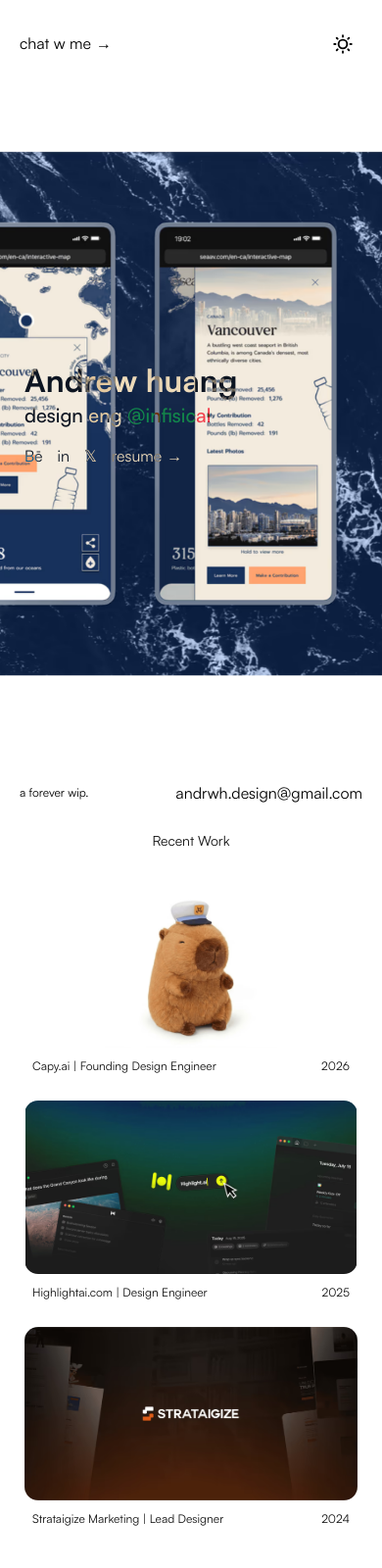
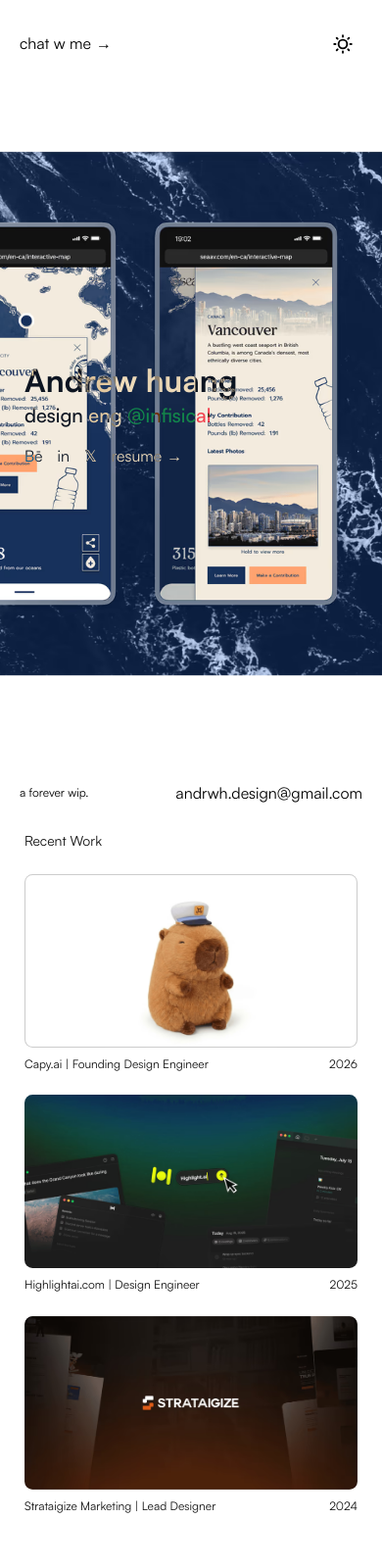
Before and after one commit to andrewhuhh/andrwhcom, a website: page site/index.html in a window 390 px wide. Shown: the top 1600 px of the page at 98% size. Drawn offline with Linux system fonts and the light colour scheme.

Commit message:
Clean up site code and align Recent Work with Snapshots
Co-authored-by: capy-ai[bot] <230910855+capy-ai[bot]@users.noreply.github.com>

```diff
--- a/site/assets/css/style.css
+++ b/site/assets/css/style.css
@@ -1,13 +1,3 @@
-/* andrwh.com
- *
- * Layout has two modes, switched at 1200px:
- *   desktop  1200px and up
- *   compact  below 1200px (tablet and phone)
- * A second, smaller step at 499px only shrinks the type.
- */
-
-/* ---------- Fonts ---------- */
-
 @font-face {
   font-family: "Satoshi";
   src: url("../fonts/Satoshi-Regular.woff2") format("woff2");
@@ -29,9 +19,6 @@
   font-display: swap;
 }
 
-/* Metric-matched Arial stand-ins. "Satoshi Fallback" shows while Satoshi
-   loads and covers glyphs Satoshi lacks; "Arrow" is what draws the arrows
-   after link labels. */
 @font-face {
   font-family: "Satoshi Fallback";
   src: local("Arial");
@@ -50,8 +37,6 @@
   size-adjust: 107.89%;
 }
 
-/* ---------- Theme ---------- */
-
 :root {
   color-scheme: light;
   --bg: #fff;
@@ -61,9 +46,8 @@
   --accent-hover: #ed702e;
   --sun: block;
   --moon: none;
-
-  /* Easing curves. The linear() ones approximate the spring animations of
-     the original design. */
+  --gutter: 45px;
+  --gap: 32px;
   --ease-out: cubic-bezier(0, 0, 0.19, 0.99);
   --spring-snappy: linear(0, 0.198, 0.446, 0.627, 0.75, 0.833, 0.888, 0.925, 0.95, 0.967, 0.978, 0.985, 0.99, 0.993, 0.996, 0.997, 1);
   --spring-soft: linear(0, 0.061, 0.201, 0.368, 0.533, 0.677, 0.794, 0.883, 0.946, 0.987, 1.011, 1.024, 1.028, 1.027, 1.024, 1.019, 1.015, 1.01, 1.007, 1.004, 1);
@@ -79,7 +63,6 @@
   --moon: block;
 }
 
-/* Without JavaScript there is no data-theme, so follow the system. */
 @media (prefers-color-scheme: dark) {
   :root:not([data-theme]) {
     color-scheme: dark;
@@ -90,8 +73,6 @@
     --moon: block;
   }
 }
-
-/* ---------- Base ---------- */
 
 *,
 *::before,
@@ -121,7 +102,6 @@ ul {
   padding: 0;
 }
 
-/* <picture> only chooses the file; the <img> inside is what gets laid out. */
 picture {
   display: contents;
 }
@@ -139,7 +119,6 @@ img {
   align-items: center;
   min-height: 100vh;
   padding: 0 40px;
-  background: var(--bg);
   overflow: hidden;
 }
 
@@ -147,15 +126,12 @@ main {
   display: contents;
 }
 
-/* ---------- Links ---------- */
-
 .link {
   display: flex;
   align-items: center;
   gap: 5px;
-  overflow: hidden;
   color: var(--link-color, #fff);
-  white-space: pre;
+  white-space: nowrap;
   text-decoration: none;
   transition: color 0.64s var(--spring-snappy), gap 0.64s var(--spring-snappy);
 }
@@ -178,10 +154,6 @@ main {
   transform: rotate(-45deg);
 }
 
-/* ---------- Fixed top and bottom bars ---------- */
-
-/* mix-blend-mode: difference keeps the white text readable over anything:
-   it turns dark on the light background and stays light over dark images. */
 .bar {
   position: fixed;
   left: 0;
@@ -211,14 +183,10 @@ main {
   padding: 25px 40px;
 }
 
-.bar--bottom .bar-inner {
-  width: 93%;
-}
-
 .bar--bottom p {
   font-size: 12px;
   line-height: 1;
-  white-space: pre;
+  white-space: nowrap;
 }
 
 .theme-toggle {
@@ -253,18 +221,15 @@ main {
   display: var(--moon);
 }
 
-/* ---------- Sections ---------- */
-
 .hero,
 .section {
   position: relative;
   z-index: 5;
   width: 100%;
   max-width: 1200px;
-  padding: 0 45px;
+  padding: 0 var(--gutter);
 }
 
-/* Hairlines down both sides of the content column. */
 .hero::after,
 .section::after {
   content: "";
@@ -275,42 +240,33 @@ main {
   pointer-events: none;
 }
 
-/* ---------- Hero ---------- */
-
 .hero {
   --border: rgba(255, 255, 255, 0.2);
+  display: flex;
+  flex-direction: column;
+  justify-content: center;
+  gap: 20px;
+  height: 100vh;
   color: #fff;
   mix-blend-mode: difference;
   animation: fade-in 0.8s cubic-bezier(0.12, 0.23, 0.5, 1) 0.2s both;
 }
 
-.hero-inner {
-  display: flex;
-  flex-direction: column;
-  justify-content: center;
-  align-items: flex-start;
-  gap: 20px;
-  height: 100vh;
-  overflow: hidden;
-}
-
 .intro {
   display: flex;
   flex-direction: column;
-  align-items: flex-start;
   gap: 5px;
+  white-space: nowrap;
 }
 
 h1 {
   font-size: 50px;
   font-weight: 700;
-  white-space: pre;
 }
 
 h2 {
   font-size: 30px;
   font-weight: 500;
-  white-space: pre;
 }
 
 h2 a {
@@ -329,115 +285,74 @@ h2 a:hover {
   gap: 15px;
 }
 
-/* ---------- Recent Work and Snapshots ---------- */
-
 .section {
   display: flex;
   flex-direction: column;
-  align-items: center;
   gap: 20px;
+  padding-bottom: 120px;
 }
 
 .section-title {
-  display: flex;
-  flex-direction: column;
-  align-items: center;
-  width: 100%;
-  overflow: hidden;
   font-size: 18px;
   line-height: 2;
-  white-space: pre;
+  text-align: center;
 }
 
 .muted {
   opacity: 0.5;
 }
 
-.work-list {
+.cards {
   display: flex;
   flex-direction: column;
-  align-items: flex-start;
-  gap: 40px;
-  width: 100%;
-  padding-bottom: 120px;
+  gap: var(--gap);
+}
+
+.work {
+  display: flex;
+  flex-direction: column;
+  gap: 12px;
+}
+
+.work-meta {
+  --link-color: var(--text);
+  justify-content: space-between;
+}
+
+.card {
+  display: block;
+  aspect-ratio: 2504 / 1304;
+  border-radius: 2.4% / 4.6%;
   overflow: hidden;
 }
 
-.work-item {
-  display: flex;
-  flex-direction: column;
-  justify-content: space-between;
-  width: 1030px;
-  height: 575px;
+.card img {
+  object-fit: cover;
 }
 
-.work-card {
-  display: block;
-  aspect-ratio: 1.92308;
-  border-radius: 20px;
-  overflow: hidden;
+.card--contain {
+  border: 1px solid var(--border);
+  background: #fff;
 }
 
-.work-card img {
+.card--contain img {
   object-fit: contain;
 }
 
-.work-meta {
-  display: flex;
-  justify-content: space-between;
-  align-items: center;
-  padding: 0 25px;
-  --link-color: var(--text);
+.card--right img {
+  object-position: right;
 }
 
-.shot-list {
-  display: flex;
-  flex-direction: column;
-  gap: 20px;
-  width: 100%;
-  padding-bottom: 120px;
-  overflow: hidden;
-}
-
-.shot {
-  display: block;
-  aspect-ratio: 1.92164;
-  overflow: hidden;
-}
-
-.shot img {
-  object-fit: contain;
-}
-
-.shot--link {
-  border-radius: 20px;
-}
-
-.shot--link img {
-  object-fit: cover;
-}
-
-.shot--right img {
-  object-position: right center;
-}
-
-/* Linked images grow a little on hover. */
-.work-card img,
-.shot--link img {
+a.card img {
   transition: transform 0.4s var(--spring-soft);
 }
 
 @media (hover: hover) {
-  .work-card:hover img,
-  .shot--link:hover img {
+  a.card:hover img {
     transform: scale(1.1) rotate(1deg);
   }
 }
 
-/* ---------- Edge blur ---------- */
-
-/* Eight stacked layers, each blurring twice as much as the one before and
-   masked to its own band, so the blur ramps up smoothly toward the edge. */
 .edge-blur {
   position: fixed;
   left: 0;
@@ -483,24 +398,19 @@ h2 a:hover {
 .edge-blur span:nth-child(7) { --layer: 7; --blur: 10px; }
 .edge-blur span:nth-child(8) { --layer: 8; --blur: 20px; }
 
-/* ---------- Grain ---------- */
-
 .grain {
   position: absolute;
   inset: 0;
-  z-index: 0;
   background: url("../images/grain.png") left top / 162.5px auto repeat;
   opacity: 0.2;
   mix-blend-mode: soft-light;
   pointer-events: none;
 }
 
-/* ---------- Image ticker ---------- */
-
 .ticker {
   position: absolute;
   top: 2px;
-  left: calc(50% - min(1200px, 100%) / 2);
+  left: 50%;
   z-index: 1;
   display: flex;
   align-items: center;
@@ -509,17 +419,17 @@ h2 a:hover {
   height: 834px;
   padding: 10px;
   overflow: hidden;
+  transform: translateX(-50%);
   animation: fade-in 3s cubic-bezier(0.44, 0, 0.56, 1) 0.5s both;
 }
 
 .ticker-track {
   --item-width: 1030px;
-  --gap: 10px;
+  --item-gap: 10px;
   display: flex;
   flex: none;
-  gap: var(--gap);
+  gap: var(--item-gap);
   list-style: none;
-  /* One loop moves the track by the four unique images, at 100px a second. */
   animation: ticker 41.6s linear infinite;
   will-change: transform;
 }
@@ -527,20 +437,14 @@ h2 a:hover {
 .ticker-track li {
   flex: none;
   width: var(--item-width);
-  aspect-ratio: 1.92308;
-}
-
-.ticker-track img {
-  object-fit: contain;
+  aspect-ratio: 2504 / 1304;
 }
 
 @keyframes ticker {
   to {
-    transform: translateX(calc((var(--item-width) + var(--gap)) * -4));
+    transform: translateX(calc((var(--item-width) + var(--item-gap)) * -4));
   }
 }
-
-/* ---------- Motion ---------- */
 
 @keyframes fade-in {
   from {
@@ -555,17 +459,10 @@ h2 a:hover {
   }
 }
 
-/* Entrance on page load. Set --delay inline on each element. */
 .reveal {
   animation: rise 1s var(--ease-out) var(--delay, 0s) both;
 }
 
-/* The two effects below are driven by main.js, which adds .is-visible when
-   the element scrolls into view. They only apply when JavaScript is running
-   (the .js class on <html>). */
-
-/* Images sit back and dimmed until scrolled into view, and settle back
-   again when they leave. */
 .js .tilt {
   opacity: 0.5;
   transform: perspective(1200px) translateY(5px) scale(0.97) rotateX(4deg);
@@ -574,10 +471,9 @@ h2 a:hover {
 
 .js .tilt.is-visible {
   opacity: 1;
-  transform: perspective(1200px) translateY(0) scale(1) rotateX(0deg);
+  transform: none;
 }
 
-/* Section titles swing up into place once. */
 .js .pop {
   opacity: 0;
   transform: translateY(87px) rotate(12deg);
@@ -603,9 +499,12 @@ h2 a:hover {
   }
 }
 
-/* ---------- Compact layout (below 1200px) ---------- */
+@media (max-width: 1199.98px) {
+  :root {
+    --gutter: 0px;
+    --gap: 24px;
+  }
 
-@media (max-width: 1199.98px) {
   .page {
     padding: 0 25px;
   }
@@ -614,22 +513,8 @@ h2 a:hover {
     padding: 0;
   }
 
-  .bar-inner,
-  .bar--bottom .bar-inner {
-    width: 100%;
-    min-width: 310px;
+  .bar-inner {
     padding: 25px 20px;
-  }
-
-  .hero,
-  .section {
-    max-width: none;
-    padding: 0;
-  }
-
-  .hero,
-  .section:last-of-type {
-    min-width: 310px;
   }
 
   .hero::after,
@@ -637,40 +522,20 @@ h2 a:hover {
     content: none;
   }
 
-  .hero-inner {
-    overflow: visible;
-  }
-
   .section {
-    align-items: flex-start;
-  }
-
-  .work-list {
-    gap: 28px;
     padding-bottom: 96px;
   }
 
-  .work-item {
-    gap: 12px;
-    width: 100%;
-    height: auto;
+  .section-title {
+    text-align: left;
   }
 
-  .work-card {
-    border-radius: 14px;
-  }
-
-  .work-card:hover img {
-    transform: none;
+  .work {
+    gap: 10px;
   }
 
   .work-meta {
-    padding: 0 8px;
     font-size: 12px;
-  }
-
-  .shot {
-    aspect-ratio: 1.92308;
   }
 
   .ticker {
@@ -678,8 +543,6 @@ h2 a:hover {
     height: 844px;
   }
 }
-
-/* ---------- Small phones: smaller type ---------- */
 
 @media (max-width: 499px) {
   h1 {
--- a/site/index.html
+++ b/site/index.html
@@ -7,7 +7,6 @@
     <meta name="description" content="Designer based in Vancouver/BC/Canada/.">
     <meta name="robots" content="max-image-preview:large">
     <link rel="canonical" href="https://andrwh.com/">
-
     <meta property="og:type" content="website">
     <meta property="og:url" content="https://andrwh.com/">
     <meta property="og:title" content="andrew huang">
@@ -17,14 +16,10 @@
     <meta name="twitter:title" content="andrew huang">
     <meta name="twitter:description" content="Designer based in Vancouver/BC/Canada/.">
     <meta name="twitter:image" content="https://andrwh.com/assets/images/og.jpg">
-
     <link rel="icon" type="image/png" href="assets/images/favicon.png">
     <link rel="preload" href="assets/fonts/Satoshi-Regular.woff2" as="font" type="font/woff2" crossorigin>
     <link rel="preload" href="assets/fonts/Satoshi-Bold.woff2" as="font" type="font/woff2" crossorigin>
     <link rel="stylesheet" href="assets/css/style.css">
-
-    <!-- Runs before first paint: marks JS as available and applies the saved
-         or system theme so the page never flashes the wrong colors. -->
     <script>
       (function () {
         var root = document.documentElement;
@@ -35,20 +30,16 @@
         root.classList.add("js");
       })();
     </script>
-
-    <!-- Google Analytics -->
     <script async src="https://www.googletagmanager.com/gtag/js?id=G-W5NEH3M1MR"></script>
     <script>
       window.dataLayer = window.dataLayer || [];
       function gtag(){dataLayer.push(arguments);}
       gtag('js', new Date());
-
       gtag('config', 'G-W5NEH3M1MR');
     </script>
   </head>
   <body>
     <div class="page">
-      <!-- Fixed top bar -->
       <header class="bar bar--top">
         <div class="bar-inner">
           <a class="link reveal" style="--delay: 1.3s" href="https://calendly.com/design-3ww/30min" target="_blank" rel="noopener"><span>chat w me</span><span class="link-arrow" aria-hidden="true">→</span></a>
@@ -60,9 +51,7 @@
       </header>
 
       <main>
-        <!-- Hero: white text blended over the image ticker behind it -->
         <section class="hero">
-          <div class="hero-inner">
           <div class="intro">
             <h1 class="reveal" style="--delay: 0.5s">Andrew huang</h1>
             <h2 class="reveal" style="--delay: 0.75s">design eng <a href="https://infisical.com/" target="_blank" rel="noopener">@infisical</a></h2>
@@ -73,134 +62,122 @@
             <a class="link reveal" style="--delay: 1.4s" href="https://twitter.com/andrwhcom" target="_blank" rel="noopener" aria-label="X">𝕏</a>
             <a class="link reveal" style="--delay: 1.5s" href="https://drive.google.com/file/d/1gHOfg6_Lo22cL_RI4OXpyIgxNb5w5ZBq/view?usp=sharing" target="_blank" rel="noopener"><span>resume</span><span class="link-arrow" aria-hidden="true">→</span></a>
           </nav>
-          </div>
         </section>
 
-        <!-- Recent Work -->
         <section class="section">
           <div class="section-title pop">
             <p>Recent Work</p>
           </div>
-          <div class="work-list">
-            <article class="work-item">
-              <a class="work-card tilt" href="https://capy.ai" target="_blank" rel="noopener" aria-label="Capy.ai">
+          <div class="cards">
+            <article class="work">
+              <a class="card card--contain tilt" href="https://capy.ai/" target="_blank" rel="noopener" aria-label="Capy.ai">
                 <picture>
-                  <source type="image/avif" srcset="assets/images/capy-800.avif 800w, assets/images/capy-1024.avif 1024w" sizes="(min-width: 1200px) 1030px, calc(100vw - 50px)">
+                  <source type="image/avif" srcset="assets/images/capy-800.avif 800w, assets/images/capy-1024.avif 1024w" sizes="(min-width: 1200px) min(100vw - 170px, 1110px), calc(100vw - 50px)">
                   <img src="assets/images/capy-1024.webp" width="1024" height="1024" alt="" loading="lazy" decoding="async">
                 </picture>
               </a>
-              <div class="work-meta">
-                <a class="link" href="https://capy.ai/" target="_blank" rel="noopener">Capy.ai | Founding Design Engineer</a>
-                <a class="link" href="https://capy.ai/" target="_blank" rel="noopener">2026</a>
-              </div>
+              <a class="link work-meta" href="https://capy.ai/" target="_blank" rel="noopener"><span>Capy.ai | Founding Design Engineer</span><span>2026</span></a>
             </article>
-            <article class="work-item">
-              <a class="work-card tilt" href="https://highlightai.com" target="_blank" rel="noopener" aria-label="Highlightai.com">
+            <article class="work">
+              <a class="card tilt" href="https://highlightai.com/" target="_blank" rel="noopener" aria-label="Highlightai.com">
                 <picture>
-                  <source type="image/avif" srcset="assets/images/highlight-800.avif 800w, assets/images/highlight-1400.avif 1400w, assets/images/highlight-2400.avif 2400w" sizes="(min-width: 1200px) 1030px, calc(100vw - 50px)">
+                  <source type="image/avif" srcset="assets/images/highlight-800.avif 800w, assets/images/highlight-1400.avif 1400w, assets/images/highlight-2400.avif 2400w" sizes="(min-width: 1200px) min(100vw - 170px, 1110px), calc(100vw - 50px)">
                   <img src="assets/images/highlight-1400.webp" width="2400" height="1254" alt="" loading="lazy" decoding="async">
                 </picture>
               </a>
-              <div class="work-meta">
-                <a class="link" href="https://highlightai.com/" target="_blank" rel="noopener">Highlightai.com | Design Engineer</a>
-                <a class="link" href="https://highlightai.com/" target="_blank" rel="noopener">2025</a>
-              </div>
+              <a class="link work-meta" href="https://highlightai.com/" target="_blank" rel="noopener"><span>Highlightai.com | Design Engineer</span><span>2025</span></a>
             </article>
-            <article class="work-item">
-              <a class="work-card tilt" href="https://www.strataigize.com/" target="_blank" rel="noopener" aria-label="Strataigize Marketing">
+            <article class="work">
+              <a class="card tilt" href="https://www.strataigize.com/" target="_blank" rel="noopener" aria-label="Strataigize Marketing">
                 <picture>
-                  <source type="image/avif" srcset="assets/images/strataigize-800.avif 800w, assets/images/strataigize-1400.avif 1400w, assets/images/strataigize-2504.avif 2504w" sizes="(min-width: 1200px) 1030px, calc(100vw - 50px)">
+                  <source type="image/avif" srcset="assets/images/strataigize-800.avif 800w, assets/images/strataigize-1400.avif 1400w, assets/images/strataigize-2504.avif 2504w" sizes="(min-width: 1200px) min(100vw - 170px, 1110px), calc(100vw - 50px)">
                   <img src="assets/images/strataigize-1400.webp" width="2504" height="1304" alt="" loading="lazy" decoding="async">
                 </picture>
               </a>
-              <div class="work-meta">
-                <a class="link" href="https://www.strataigize.com/" target="_blank" rel="noopener">Strataigize Marketing | Lead Designer</a>
-                <a class="link" href="https://www.strataigize.com/" target="_blank" rel="noopener">2024</a>
-              </div>
+              <a class="link work-meta" href="https://www.strataigize.com/" target="_blank" rel="noopener"><span>Strataigize Marketing | Lead Designer</span><span>2024</span></a>
             </article>
           </div>
         </section>
 
-        <!-- Snapshots -->
         <section class="section">
           <div class="section-title pop">
             <p>Snapshots</p>
             <p class="muted">[ websites, packaging, apps... future cases]</p>
           </div>
-          <div class="shot-list">
-            <a class="shot shot--link tilt" href="https://andrewhuhh.github.io/poker/" target="_blank" rel="noopener" aria-label="Poker">
+          <div class="cards">
+            <a class="card tilt" href="https://andrewhuhh.github.io/poker/" target="_blank" rel="noopener" aria-label="Poker">
               <picture>
                 <source type="image/avif" srcset="assets/images/poker-800.avif 800w, assets/images/poker-1400.avif 1400w, assets/images/poker-1910.avif 1910w" sizes="(min-width: 1200px) min(100vw - 170px, 1110px), calc(100vw - 50px)">
                 <img src="assets/images/poker-1400.webp" width="1910" height="903" alt="" loading="lazy" decoding="async">
               </picture>
             </a>
-            <a class="shot shot--link shot--right tilt" href="https://suika.live/" target="_blank" rel="noopener" aria-label="Suika">
+            <a class="card card--right tilt" href="https://suika.live/" target="_blank" rel="noopener" aria-label="Suika">
               <picture>
                 <source type="image/avif" srcset="assets/images/suika-800.avif 800w, assets/images/suika-1400.avif 1400w, assets/images/suika-1910.avif 1910w" sizes="(min-width: 1200px) min(100vw - 170px, 1110px), calc(100vw - 50px)">
                 <img src="assets/images/suika-1400.webp" width="1910" height="903" alt="" loading="lazy" decoding="async">
               </picture>
             </a>
-            <div class="shot tilt">
+            <div class="card tilt">
               <picture>
                 <source type="image/avif" srcset="assets/images/parallel-1-800.avif 800w, assets/images/parallel-1-1400.avif 1400w, assets/images/parallel-1-2504.avif 2504w" sizes="(min-width: 1200px) min(100vw - 170px, 1110px), calc(100vw - 50px)">
                 <img src="assets/images/parallel-1-1400.webp" width="2504" height="1304" alt="" loading="lazy" decoding="async">
               </picture>
             </div>
-            <div class="shot tilt">
+            <div class="card tilt">
               <picture>
                 <source type="image/avif" srcset="assets/images/parallel-2-800.avif 800w, assets/images/parallel-2-1400.avif 1400w, assets/images/parallel-2-2504.avif 2504w" sizes="(min-width: 1200px) min(100vw - 170px, 1110px), calc(100vw - 50px)">
                 <img src="assets/images/parallel-2-1400.webp" width="2504" height="1304" alt="" loading="lazy" decoding="async">
               </picture>
             </div>
-            <div class="shot tilt">
+            <div class="card tilt">
               <picture>
                 <source type="image/avif" srcset="assets/images/pods-800.avif 800w, assets/images/pods-1400.avif 1400w, assets/images/pods-2504.avif 2504w" sizes="(min-width: 1200px) min(100vw - 170px, 1110px), calc(100vw - 50px)">
                 <img src="assets/images/pods-1400.webp" width="2504" height="1304" alt="" loading="lazy" decoding="async">
               </picture>
             </div>
-            <div class="shot tilt">
+            <div class="card tilt">
               <picture>
                 <source type="image/avif" srcset="assets/images/seeav-1-800.avif 800w, assets/images/seeav-1-1400.avif 1400w, assets/images/seeav-1-2504.avif 2504w" sizes="(min-width: 1200px) min(100vw - 170px, 1110px), calc(100vw - 50px)">
                 <img src="assets/images/seeav-1-1400.webp" width="2504" height="1304" alt="" loading="lazy" decoding="async">
               </picture>
             </div>
-            <div class="shot tilt">
+            <div class="card tilt">
               <picture>
                 <source type="image/avif" srcset="assets/images/seeav-2-800.avif 800w, assets/images/seeav-2-1400.avif 1400w, assets/images/seeav-2-2504.avif 2504w" sizes="(min-width: 1200px) min(100vw - 170px, 1110px), calc(100vw - 50px)">
                 <img src="assets/images/seeav-2-1400.webp" width="2504" height="1304" alt="" loading="lazy" decoding="async">
               </picture>
             </div>
-            <div class="shot tilt">
+            <div class="card tilt">
               <picture>
                 <source type="image/avif" srcset="assets/images/futureth-800.avif 800w, assets/images/futureth-1400.avif 1400w, assets/images/futureth-2504.avif 2504w" sizes="(min-width: 1200px) min(100vw - 170px, 1110px), calc(100vw - 50px)">
                 <img src="assets/images/futureth-1400.webp" width="2504" height="1304" alt="" loading="lazy" decoding="async">
               </picture>
             </div>
-            <div class="shot tilt">
+            <div class="card tilt">
               <picture>
                 <source type="image/avif" srcset="assets/images/everyday-800.avif 800w, assets/images/everyday-1400.avif 1400w, assets/images/everyday-2504.avif 2504w" sizes="(min-width: 1200px) min(100vw - 170px, 1110px), calc(100vw - 50px)">
                 <img src="assets/images/everyday-1400.webp" width="2504" height="1304" alt="" loading="lazy" decoding="async">
               </picture>
             </div>
-            <div class="shot tilt">
+            <div class="card tilt">
               <picture>
                 <source type="image/avif" srcset="assets/images/888-800.avif 800w, assets/images/888-1400.avif 1400w, assets/images/888-2504.avif 2504w" sizes="(min-width: 1200px) min(100vw - 170px, 1110px), calc(100vw - 50px)">
                 <img src="assets/images/888-1400.webp" width="2504" height="1304" alt="" loading="lazy" decoding="async">
               </picture>
             </div>
-            <div class="shot tilt">
+            <div class="card tilt">
               <picture>
                 <source type="image/avif" srcset="assets/images/sustainx-800.avif 800w, assets/images/sustainx-1400.avif 1400w, assets/images/sustainx-2504.avif 2504w" sizes="(min-width: 1200px) min(100vw - 170px, 1110px), calc(100vw - 50px)">
                 <img src="assets/images/sustainx-1400.webp" width="2504" height="1304" alt="" loading="lazy" decoding="async">
               </picture>
             </div>
-            <div class="shot tilt">
+            <div class="card tilt">
               <picture>
                 <source type="image/avif" srcset="assets/images/tidal-blue-800.avif 800w, assets/images/tidal-blue-1400.avif 1400w, assets/images/tidal-blue-2504.avif 2504w" sizes="(min-width: 1200px) min(100vw - 170px, 1110px), calc(100vw - 50px)">
                 <img src="assets/images/tidal-blue-1400.webp" width="2504" height="1304" alt="" loading="lazy" decoding="async">
               </picture>
             </div>
-            <div class="shot tilt">
+            <div class="card tilt">
               <picture>
                 <source type="image/avif" srcset="assets/images/onyx-800.avif 800w, assets/images/onyx-1400.avif 1400w, assets/images/onyx-2504.avif 2504w" sizes="(min-width: 1200px) min(100vw - 170px, 1110px), calc(100vw - 50px)">
                 <img src="assets/images/onyx-1400.webp" width="2504" height="1304" alt="" loading="lazy" decoding="async">
@@ -210,12 +187,9 @@
         </section>
       </main>
 
-      <!-- Progressive blur at the top and bottom edges of the viewport.
-           Each span is one blur layer; see .edge-blur in style.css. -->
       <div class="edge-blur edge-blur--top" aria-hidden="true"><span></span><span></span><span></span><span></span><span></span><span></span><span></span><span></span></div>
       <div class="edge-blur edge-blur--bottom" aria-hidden="true"><span></span><span></span><span></span><span></span><span></span><span></span><span></span><span></span></div>
 
-      <!-- Fixed bottom bar -->
       <footer class="bar bar--bottom">
         <div class="bar-inner">
           <p class="reveal" style="--delay: 1.5s">a forever wip.</p>
@@ -225,8 +199,6 @@
 
       <div class="grain" aria-hidden="true"></div>
 
-      <!-- Image ticker behind the hero. The four images are listed twice so
-           the loop is seamless; keep both halves identical. -->
       <div class="ticker" aria-hidden="true">
         <ul class="ticker-track">
           <li class="tilt">
```
Also changed, not shown: scripts/optimize-images.mjs (+0 -8 lines), site/assets/js/main.js (+1 -10 lines), .github/workflows/pages.yml, README.md. Lines whose indentation alone changed are shown as unchanged.
